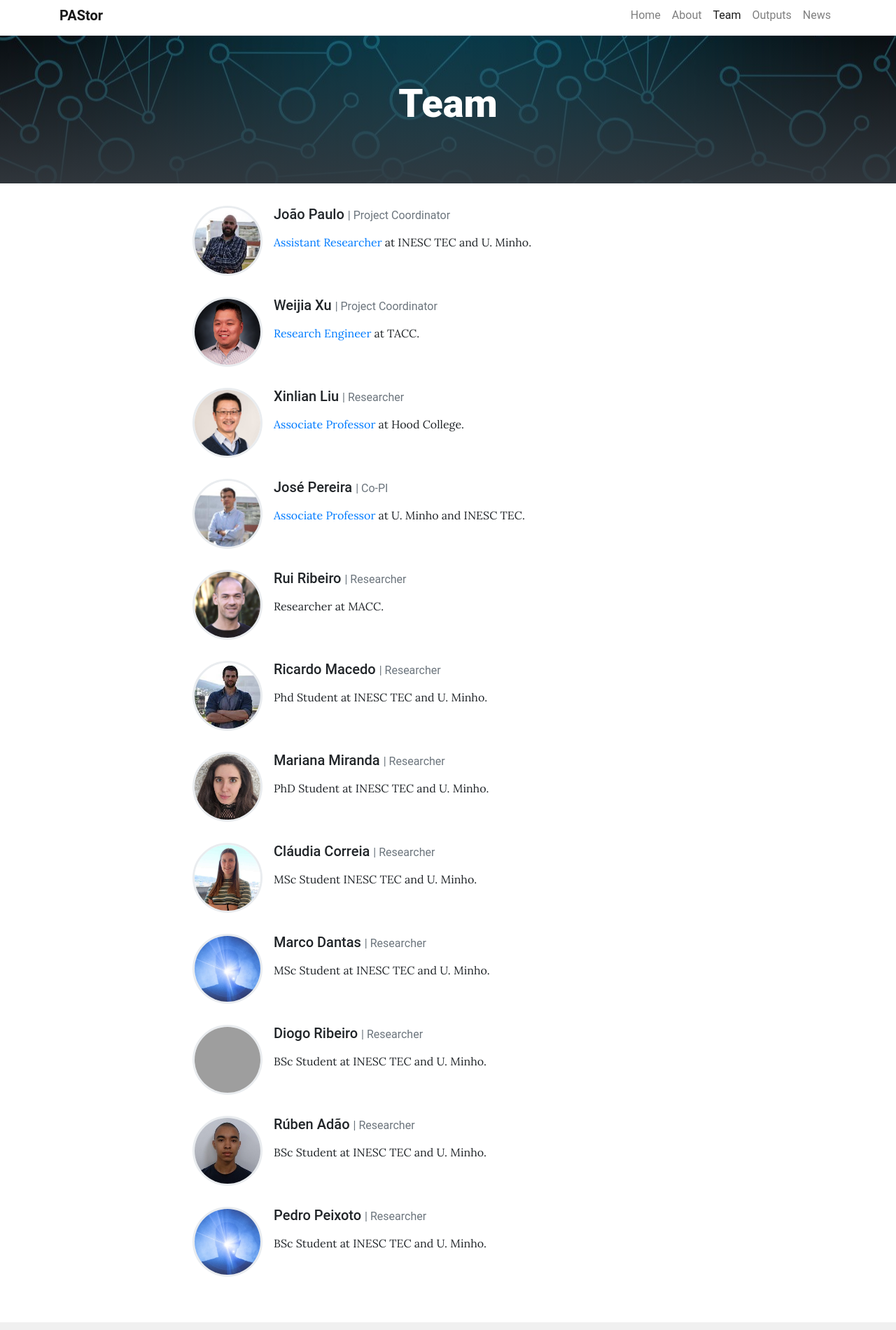
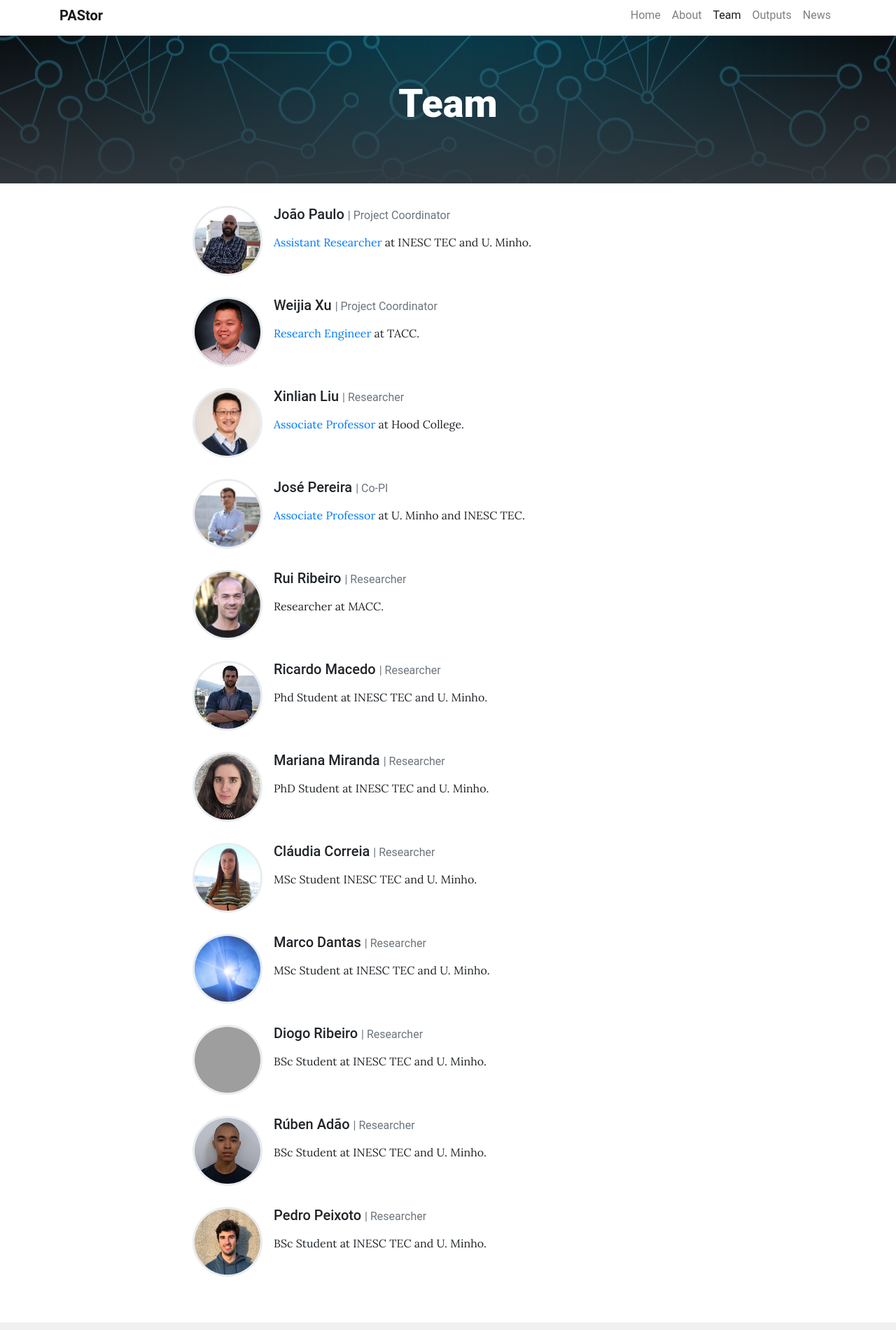
Before and after one commit to pastor-project/pastor-project.github.io, a Jekyll site: the page built from pages/team.md, in a window 1280 px wide. Shown: the part 6-1906 px from the top of the page at 70% size. Built offline with Jekyll 4.4.1, drawn with Linux system fonts in a browser that asks for light colours; grey boxes are pictures that could not be loaded.

Commit message:
update outputs and team

```diff
--- a/_data/team.yml
+++ b/_data/team.yml
@@ -68,6 +68,6 @@
 
 - name: Pedro Peixoto
   role: Researcher # Will appear next to name
-  image: assets/img/default.jpg # Can be external link
+  image: assets/img/pedro.jpg # Can be external link
   description: > # Can be Markdown
     BSc Student at INESC TEC and U. Minho.
```
Also changed, not shown: pages/outputs.md (+2 -0 lines), assets/img/pedro.jpg (added).
